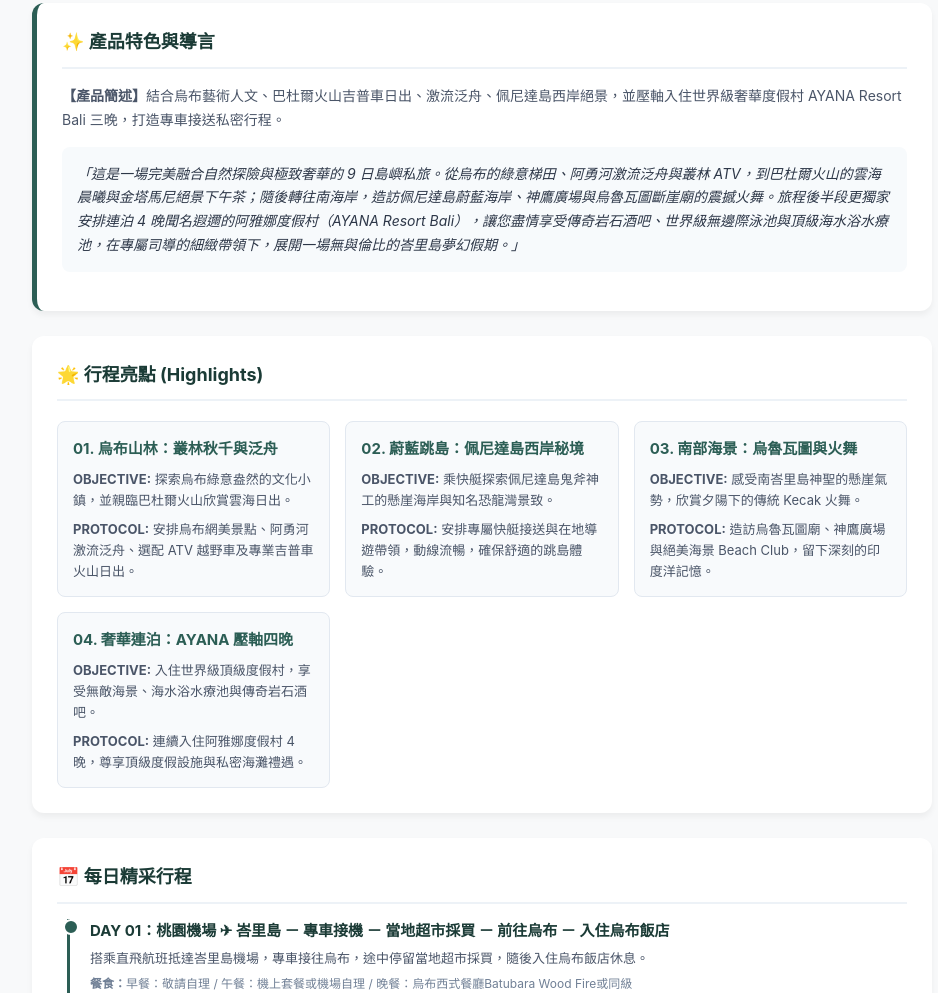
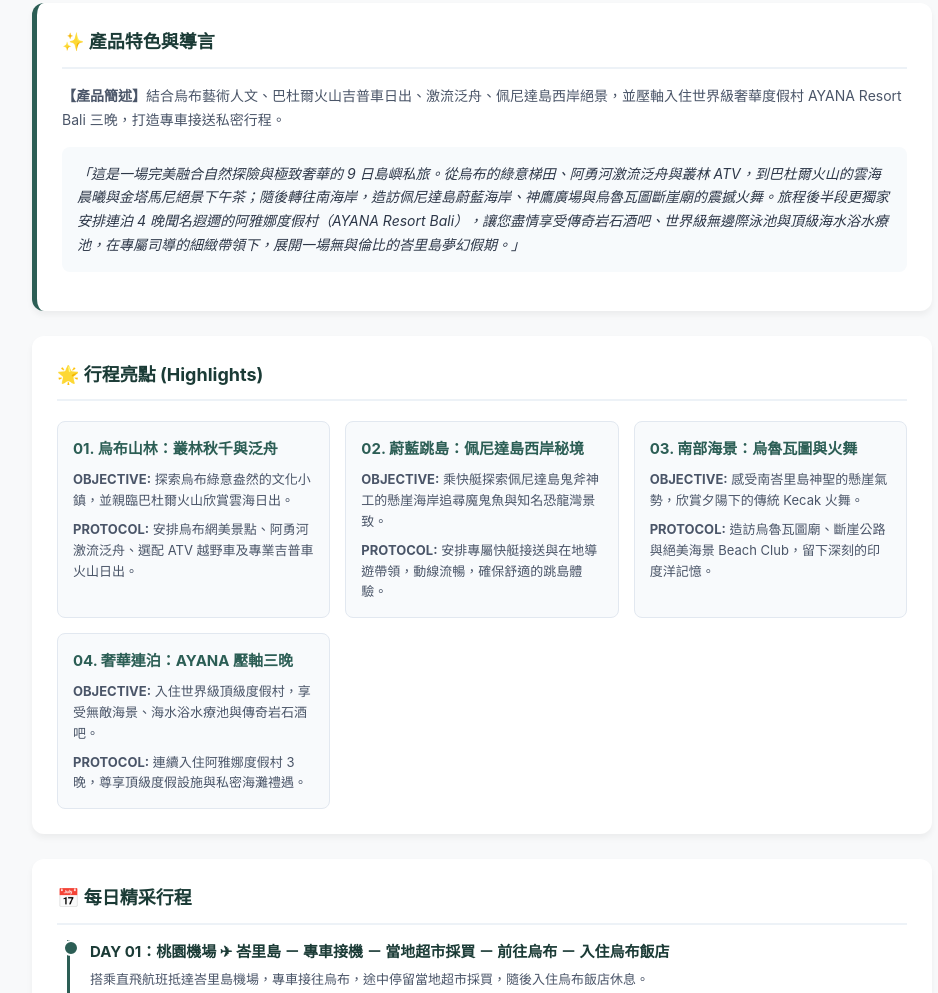
Before and after one commit to 9mlee/HTML-converted-to-webpage, a plain HTML site: page BALI DAY9.HTML in a window 1280 px wide. Shown: the part 294-1287 px from the top of the page, without its empty margins (158-1096 px from the left). Drawn offline with Linux system fonts and the light colour scheme.

Commit message:
Update BALI DAY9.HTML

```diff
--- a/BALI DAY9.HTML
+++ b/BALI DAY9.HTML
@@ -40,18 +40,18 @@
                 </div>
                 <div style="background: #f8fafc; border: 1px solid #e2e8f0; border-radius: 8px; padding: 15px;">
                     <div style="color: #2c5e55; font-weight: bold; font-size: 15px; margin-bottom: 8px;">02. 蔚藍跳島：佩尼達島西岸秘境</div>
-                    <p style="font-size: 13px; color: #4a5568; margin: 0 0 8px 0;"><strong>OBJECTIVE:</strong> 乘快艇探索佩尼達島鬼斧神工的懸崖海岸與知名恐龍灣景致。</p>
+                    <p style="font-size: 13px; color: #4a5568; margin: 0 0 8px 0;"><strong>OBJECTIVE:</strong> 乘快艇探索佩尼達島鬼斧神工的懸崖海岸追尋魔鬼魚與知名恐龍灣景致。</p>
                     <p style="font-size: 13px; color: #4a5568; margin: 0;"><strong>PROTOCOL:</strong> 安排專屬快艇接送與在地導遊帶領，動線流暢，確保舒適的跳島體驗。</p>
                 </div>
                 <div style="background: #f8fafc; border: 1px solid #e2e8f0; border-radius: 8px; padding: 15px;">
                     <div style="color: #2c5e55; font-weight: bold; font-size: 15px; margin-bottom: 8px;">03. 南部海景：烏魯瓦圖與火舞</div>
                     <p style="font-size: 13px; color: #4a5568; margin: 0 0 8px 0;"><strong>OBJECTIVE:</strong> 感受南峇里島神聖的懸崖氣勢，欣賞夕陽下的傳統 Kecak 火舞。</p>
-                    <p style="font-size: 13px; color: #4a5568; margin: 0;"><strong>PROTOCOL:</strong> 造訪烏魯瓦圖廟、神鷹廣場與絕美海景 Beach Club，留下深刻的印度洋記憶。</p>
+                    <p style="font-size: 13px; color: #4a5568; margin: 0;"><strong>PROTOCOL:</strong> 造訪烏魯瓦圖廟、斷崖公路與絕美海景 Beach Club，留下深刻的印度洋記憶。</p>
                 </div>
                 <div style="background: #f8fafc; border: 1px solid #e2e8f0; border-radius: 8px; padding: 15px;">
-                    <div style="color: #2c5e55; font-weight: bold; font-size: 15px; margin-bottom: 8px;">04. 奢華連泊：AYANA 壓軸四晚</div>
+                    <div style="color: #2c5e55; font-weight: bold; font-size: 15px; margin-bottom: 8px;">04. 奢華連泊：AYANA 壓軸三晚</div>
                     <p style="font-size: 13px; color: #4a5568; margin: 0 0 8px 0;"><strong>OBJECTIVE:</strong> 入住世界級頂級度假村，享受無敵海景、海水浴水療池與傳奇岩石酒吧。</p>
-                    <p style="font-size: 13px; color: #4a5568; margin: 0;"><strong>PROTOCOL:</strong> 連續入住阿雅娜度假村 4 晚，尊享頂級度假設施與私密海灘禮遇。</p>
+                    <p style="font-size: 13px; color: #4a5568; margin: 0;"><strong>PROTOCOL:</strong> 連續入住阿雅娜度假村 3 晚，尊享頂級度假設施與私密海灘禮遇。</p>
                 </div>
             </div>
         </section>
```
